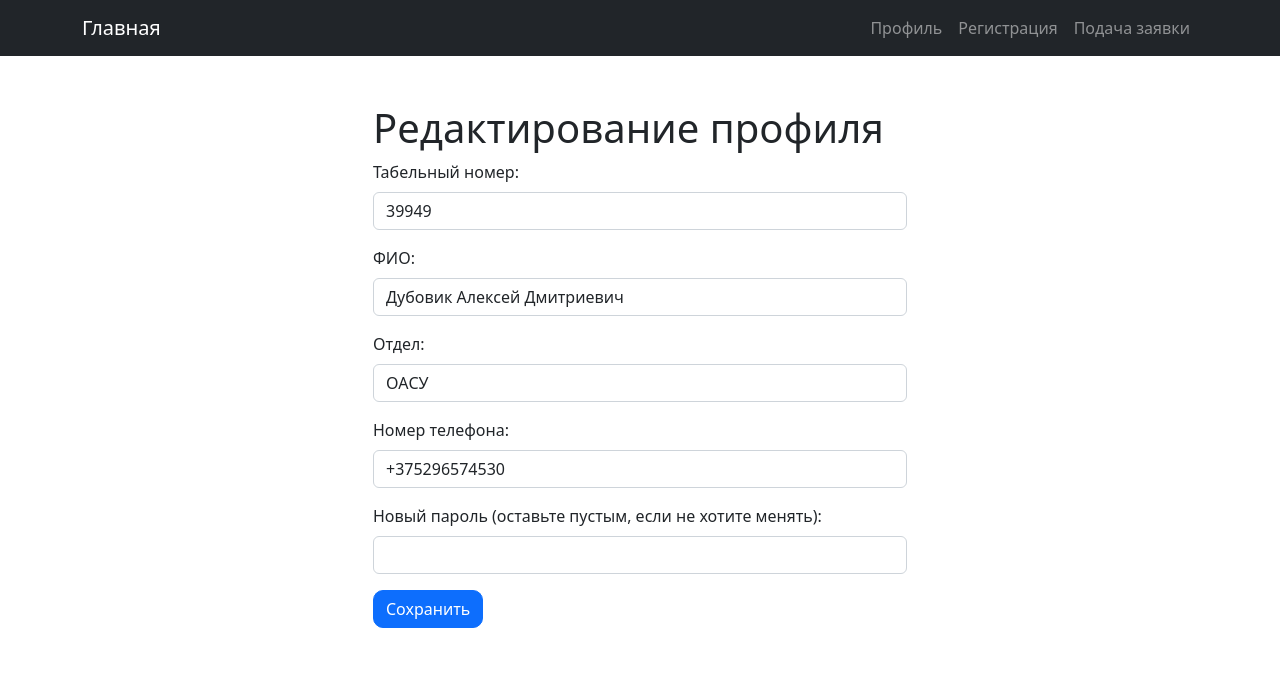
After one commit to AwakenOne1/MetzAppForMobileV2, a Flask app: page /edit_profile in a window 1280 px wide. The commit adds this page. Shown: the top 675 px of the page. Run offline with Flask 3, Linux system fonts and the light colour scheme; a user stored in the database is signed in; some libraries are stand-ins or nearby versions.

Commit message:
Edit profile added

```diff
--- a/app.py
+++ b/app.py
@@ -99,6 +99,23 @@ def login():
 
     return render_template('login.html')
 
+
+@app.route('/edit_profile', methods=['GET', 'POST'])
+@login_required
+def edit_profile():
+    user = WUser.query.get(current_user.id)
+    if request.method == 'POST':
+        user.tab_number = request.form['tab_number']
+        user.full_name = request.form['full_name']
+        user.department = request.form['department']
+        user.phone_number = request.form['phone_number']
+        password = request.form['password']
+        if password:
+            user.password_hash = generate_password_hash(password)
+        db.session.commit()
+        flash('Профиль успешно обновлен', 'success')
+        return redirect(url_for('profile'))
+    return render_template('edit_profile.html', user=user)
 
 ## регистрация пользователя с соответствующей валидацией
 @app.route('/register', methods=['GET', 'POST'])
--- /dev/null
+++ b/templates/edit_profile.html
@@ -0,0 +1,45 @@
+{% extends 'base.html' %}
+
+{% block title %}Редактирование профиля{% endblock %}
+
+{% block content %}
+    <div class="container py-5">
+        <div class="row justify-content-center">
+            <div class="col-md-6">
+                <h1>Редактирование профиля</h1>
+                {% with messages = get_flashed_messages(with_categories=true) %}
+                    {% if messages %}
+                        {% for category, message in messages %}
+                            <div class="alert alert-{{ category }}">
+                                {{ message }}
+                            </div>
+                        {% endfor %}
+                    {% endif %}
+                {% endwith %}
+                <form method="POST" action="{{ url_for('edit_profile') }}">
+                    <div class="form-group">
+                        <label for="tab_number">Табельный номер:</label>
+                        <input type="text" class="form-control" id="tab_number" name="tab_number" value="{{ user.tab_number }}" required>
+                    </div>
+                    <div class="form-group">
+                        <label for="full_name">ФИО:</label>
+                        <input type="text" class="form-control" id="full_name" name="full_name" value="{{ user.full_name }}" required>
+                    </div>
+                    <div class="form-group">
+                        <label for="department">Отдел:</label>
+                        <input type="text" class="form-control" id="department" name="department" value="{{ user.department }}" required>
+                    </div>
+                    <div class="form-group">
+                        <label for="phone_number">Номер телефона:</label>
+                        <input type="text" class="form-control" id="phone_number" name="phone_number" value="{{ user.phone_number }}" required>
+                    </div>
+                    <div class="form-group">
+                        <label for="password">Новый пароль (оставьте пустым, если не хотите менять):</label>
+                        <input type="password" class="form-control" id="password" name="password">
+                    </div>
+                    <button type="submit" class="btn btn-primary">Сохранить</button>
+                </form>
+            </div>
+        </div>
+    </div>
+{% endblock %}
```
Also changed, not shown: templates/profile.html (+4 -8 lines), instance/METZ.db, 1 other file.
